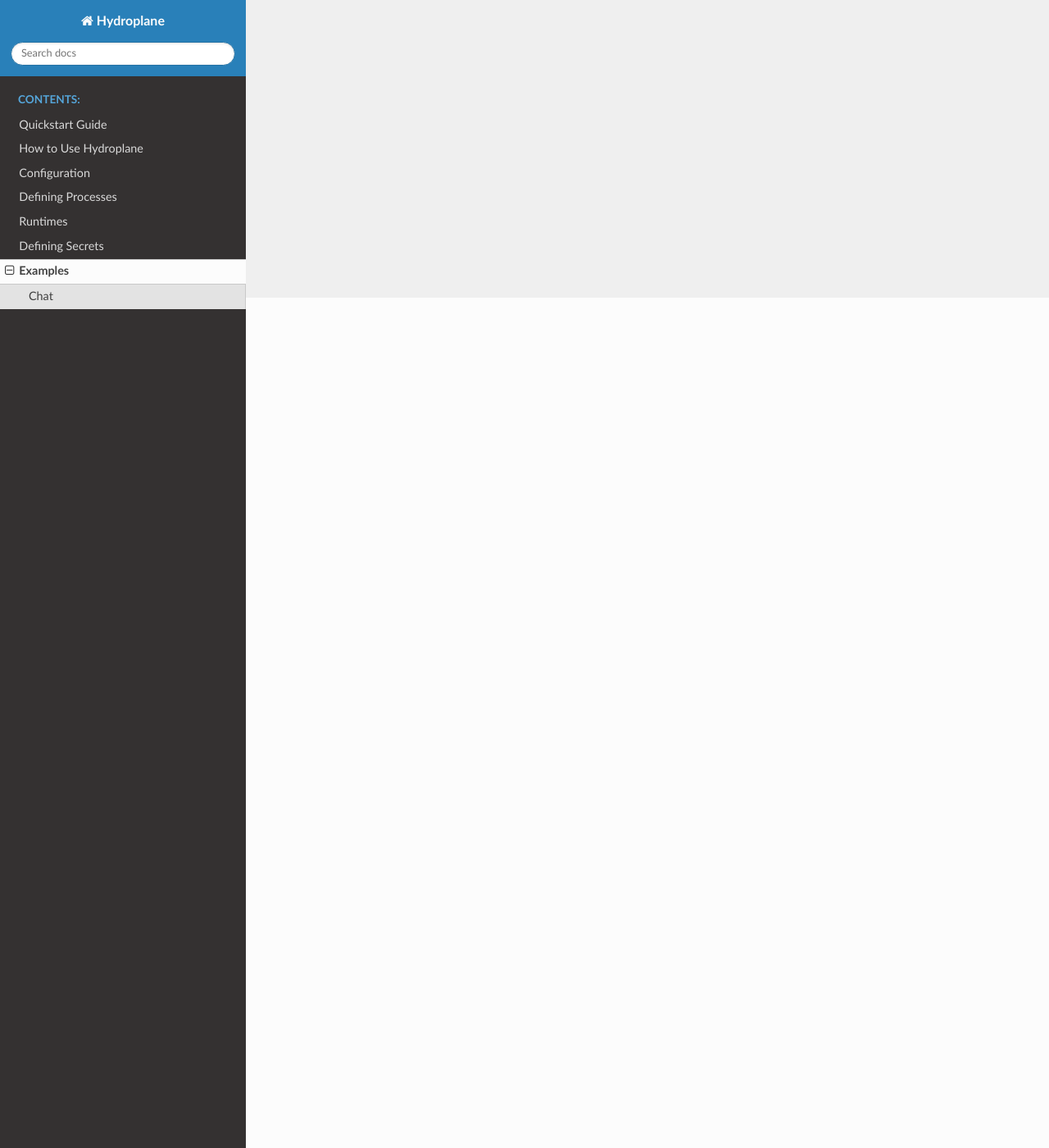
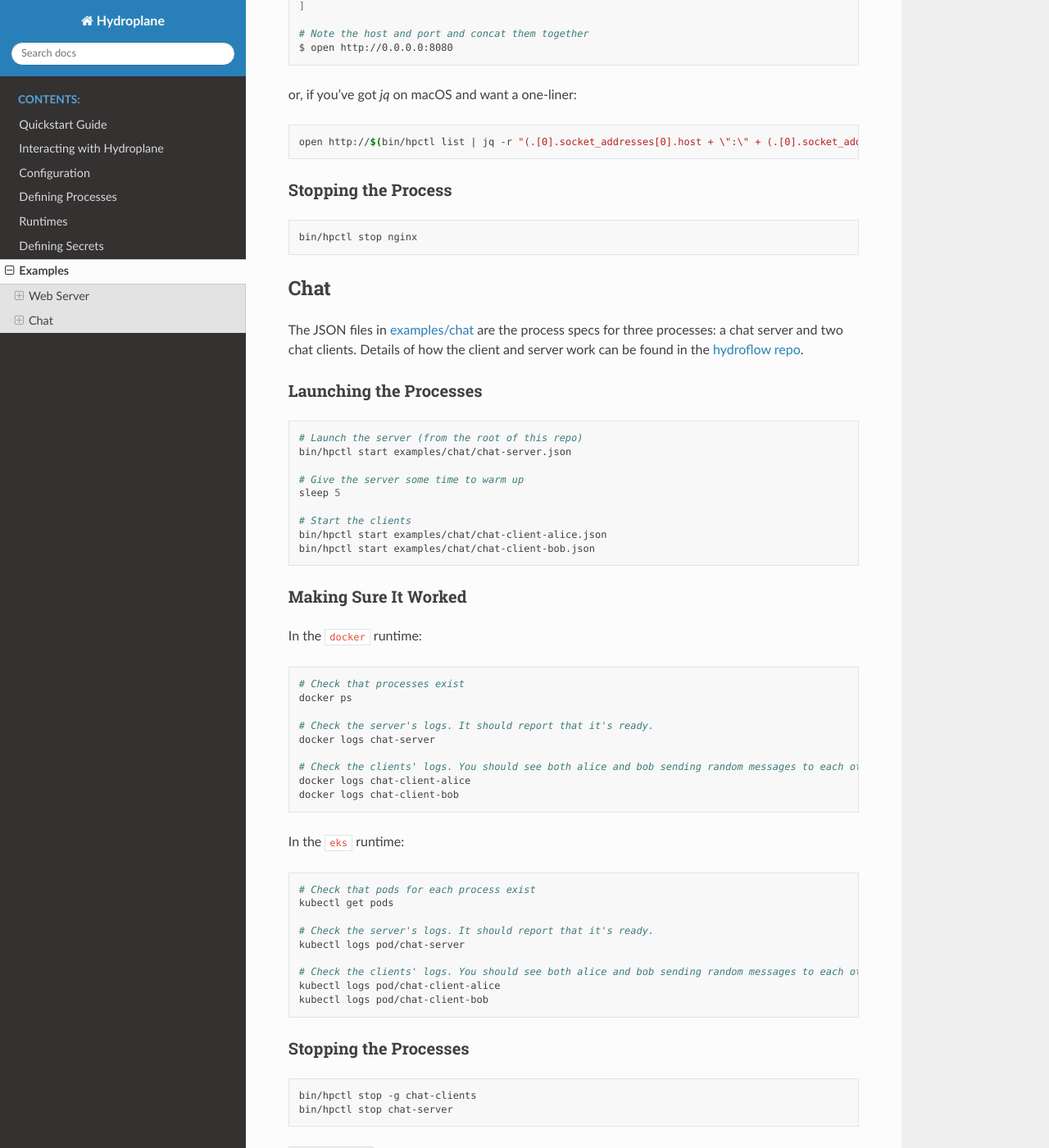
Before and after one commit to hydro-project/hydroplane, a Sphinx documentation site: the page built from docs/examples.rst, in a window 1280 px wide and 1400 px high, scrolled down 1037 px. Shown: the whole window at 82% size. Built offline with Sphinx 7.4.7 and the Read the Docs theme 2.0.0, drawn with Linux system fonts in a browser that asks for light colours; pages that are not in the unit, such as notebooks, are missing from menus; some of the changed text lies outside the part shown.

```diff
--- a/docs/examples.rst
+++ b/docs/examples.rst
@@ -1,7 +1,120 @@
 Examples
 ========
+
+.. contents::
+
+Web Server
+----------
+
+The file `examples/nginx.json <https://github.com/hydro-project/hydroplane/blob/main/examples/nginx.json>`_ is the process spec for a public simple "hello world" `nginx <https://www.nginx.com/>`_ webserver.
+
+Launching the Process
+^^^^^^^^^^^^^^^^^^^^^
+
+.. code-block:: bash
+
+    # From the root of the repo
+    bin/hpctl start examples/nginx.json
+
+
+Making Sure It Worked
+^^^^^^^^^^^^^^^^^^^^^
+
+$s in the code block below denote commands; the rest is example output.
+
+.. code-block:: bash
+
+    $ bin/hpctl list
+
+    [
+      {
+        "process_name": "nginx",
+        "group": null,
+        "socket_addresses": [
+          {
+            "host": "0.0.0.0",
+            "port": 8080,
+            "is_public": true
+          }
+        ],
+        "created": "2022-12-01T20:25:36.009608+00:00"
+      }
+    ]
+
+    # Note the host and port and concat them together
+    $ open http://0.0.0.0:8080
+
+or, if you've got `jq` on macOS and want a one-liner:
+
+.. code-block:: bash
+
+    open http://$(bin/hpctl list | jq -r "(.[0].socket_addresses[0].host + \":\" + (.[0].socket_addresses[0].port|tostring))")
+
+
+Stopping the Process
+^^^^^^^^^^^^^^^^^^^^
+
+.. code-block:: bash
+
+    bin/hpctl stop nginx
 
 Chat
 ----
 
-An example that deploys a chat server and multiple chat clients can be found `in the hydroplane repo <https://github.com/hydro-project/hydroplane/tree/main/examples/chat>`_.
+The JSON files in `examples/chat <https://github.com/hydro-project/hydroplane/tree/main/examples/chat>`_ are the process specs for three processes: a chat server and two chat clients. Details of how the client and server work can be found in the `hydroflow repo <https://github.com/hydro-project/hydroflow/tree/main/hydroflow/examples/chat>`_.
+
+Launching the Processes
+^^^^^^^^^^^^^^^^^^^^^^^
+
+.. code-block:: bash
+
+    # Launch the server (from the root of this repo)
+    bin/hpctl start examples/chat/chat-server.json
+
+    # Give the server some time to warm up
+    sleep 5
+
+    # Start the clients
+    bin/hpctl start examples/chat/chat-client-alice.json
+    bin/hpctl start examples/chat/chat-client-bob.json
+
+
+Making Sure It Worked
+^^^^^^^^^^^^^^^^^^^^^
+
+In the ``docker`` runtime:
+
+.. code-block:: bash
+
+    # Check that processes exist
+    docker ps
+
+    # Check the server's logs. It should report that it's ready.
+    docker logs chat-server
+
+    # Check the clients' logs. You should see both alice and bob sending random messages to each other.
+    docker logs chat-client-alice
+    docker logs chat-client-bob
+
+In the ``eks`` runtime:
+
+.. code-block:: bash
+
+    # Check that pods for each process exist
+    kubectl get pods
+
+    # Check the server's logs. It should report that it's ready.
+    kubectl logs pod/chat-server
+
+    # Check the clients' logs. You should see both alice and bob sending random messages to each other.
+    kubectl logs pod/chat-client-alice
+    kubectl logs pod/chat-client-bob
+
+
+Stopping the Processes
+^^^^^^^^^^^^^^^^^^^^^^
+
+.. code-block:: bash
+
+    bin/hpctl stop -g chat-clients
+    bin/hpctl stop chat-server
--- a/docs/using-hydroplane.rst
+++ b/docs/using-hydroplane.rst
@@ -1,8 +1,9 @@
-How to Use Hydroplane
-=====================
+Interacting with Hydroplane
+===========================
 
 To get Hydroplane running the first time, follow the :doc:`quickstart guide<quickstart>`.
 
+.. contents::
 
 The Hydroplane API
 ------------------
@@ -29,12 +30,6 @@ Command Line Tool (``hpctl``)
 
 The REST API is useful for programmatically interacting with Hydroplane, but it can be kind of a hassle to use directly. ``hpctl`` is a wrapper script that hides those calls behind a simple CLI.
 
-``hpctl`` looks for the address of the Hydroplane server in the ``HYDROPLANE_SERVER`` environment variable. If that environment variable isn't defined, it falls back to Hydroplane's default host and port (``localhost:8000``). You can also specify the server's address explicitly with the ``-s/--server`` flag to ``hpctl``, e.g.:
-
-.. code-block:: bash
-
-   bin/hpctl -s hydroserver:4040 list
-
 To list the processes that are currently running:
 
 .. code-block:: bash
@@ -48,7 +43,7 @@ To list only those processes in the group ``my-group``:
     bin/hpctl list -g my-group
 
 
-To start a process using a process spec defined in ``foo.json``:
+To start a process using a :doc:`process spec<processes>` defined in ``foo.json``:
 
 .. code-block:: bash
 
@@ -65,3 +60,13 @@ To stop all processes in the group ``my-group``
 .. code-block:: bash
 
     bin/hpctl stop -g my-group
+
+
+How does ``hpctl`` know which server to talk to?
+^^^^^^^^^^^^^^^^^^^^^^^^^^^^^^^^^^^^^^^^^^^^
+
+``hpctl`` looks for the address of the Hydroplane server in the ``HYDROPLANE_SERVER`` environment variable. If that environment variable isn't defined, it falls back to Hydroplane's default host and port (``localhost:8000``). You can also specify the server's address explicitly with the ``-s/--server`` flag to ``hpctl``, e.g.:
+
+.. code-block:: bash
+
+   bin/hpctl -s hydroserver:4040 list
```
Also changed, not shown: docs/processes.rst (+11 -11 lines), docs/runtimes/eks.rst (+9 -9 lines), docs/settings.rst (+3 -4 lines), examples/chat/README.md (deleted).
